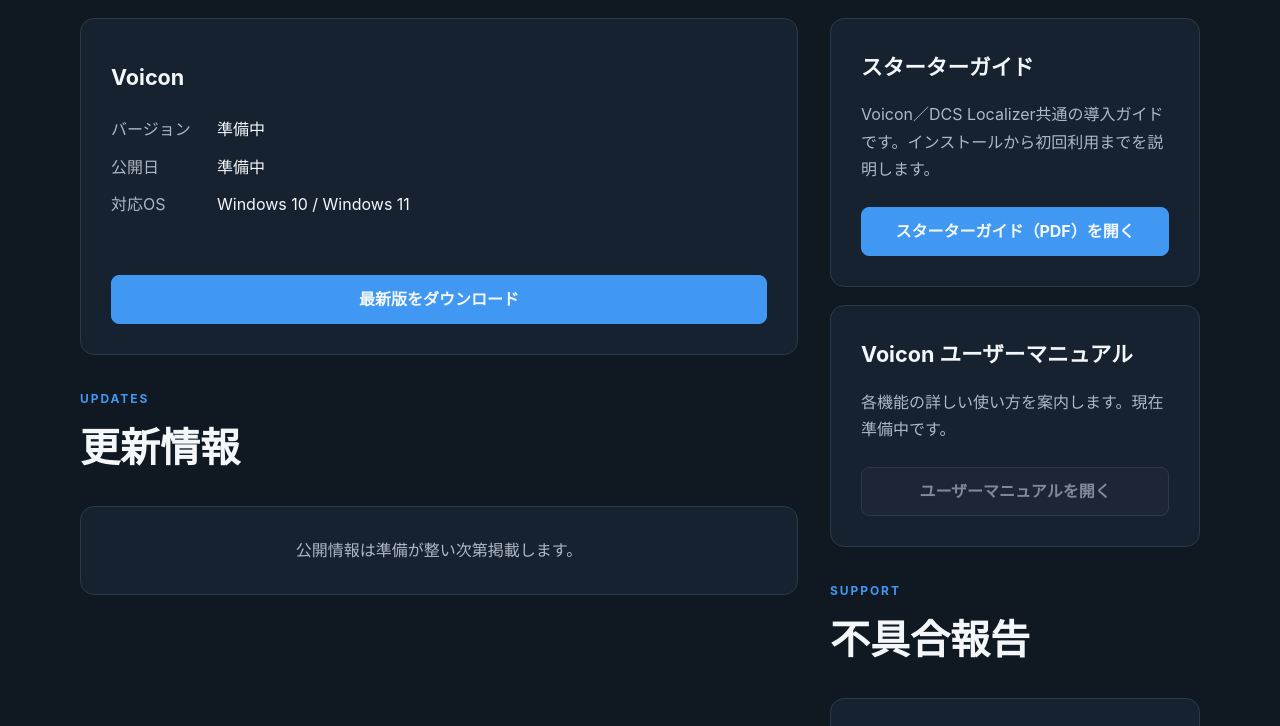
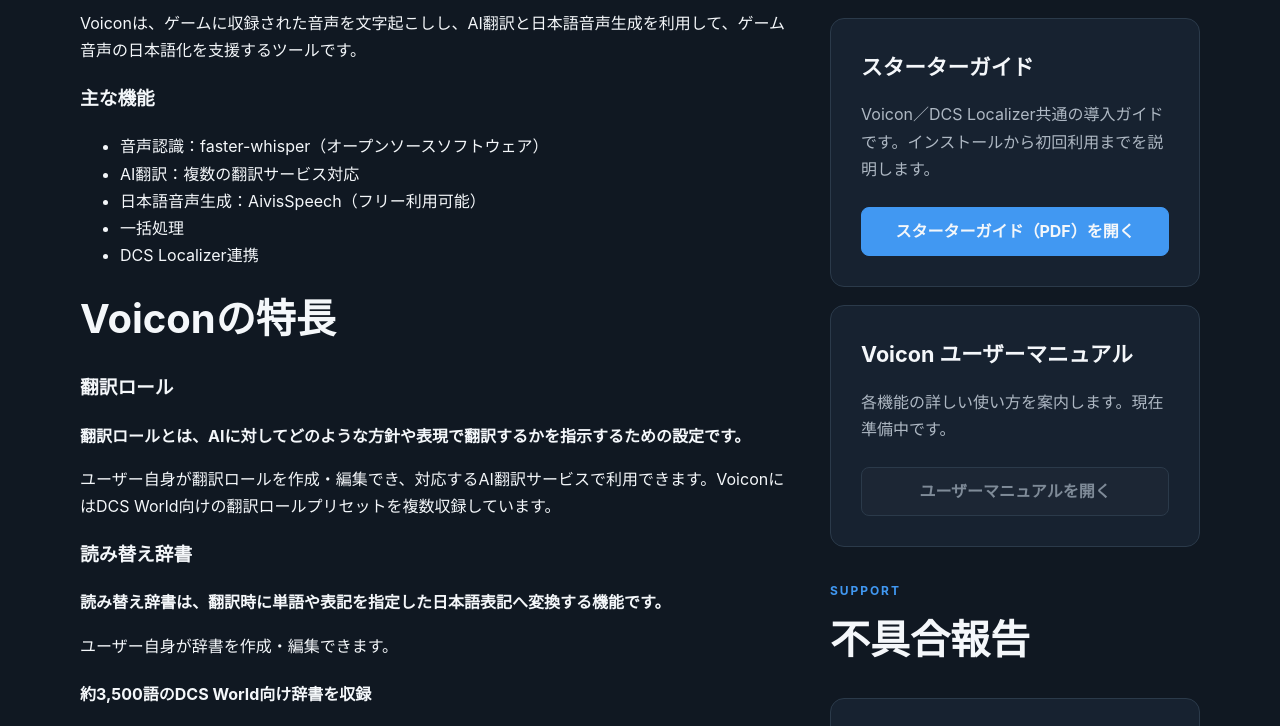
Before and after one commit to SiegWorks/SiegWorks.github.io, a plain HTML site: page voicon/index.html in a window 1280 px wide. Shown: the part 518-1244 px from the top of the page. Drawn offline with Linux system fonts and the light colour scheme.

Commit message:
Add files via upload

```diff
--- a/voicon/index.html
+++ b/voicon/index.html
@@ -43,7 +43,7 @@
           <section id="download" class="support-block">
             <header class="support-heading">
               <p class="section-label">DOWNLOAD</p>
-              <h2>最新版</h2>
+              <section><h2>ゲーム音声日本語化支援ツール</h2><p>Voiconは、ゲームに収録された音声を文字起こしし、AI翻訳と日本語音声生成を利用して、ゲーム音声の日本語化を支援するツールです。</p><h3>主な機能</h3><ul><li>音声認識：faster-whisper（オープンソースソフトウェア）</li><li>AI翻訳：複数の翻訳サービス対応</li><li>日本語音声生成：AivisSpeech（フリー利用可能）</li><li>一括処理</li><li>DCS Localizer連携</li></ul><h2>Voiconの特長</h2><h3>翻訳ロール</h3><p><b>翻訳ロールとは、AIに対してどのような方針や表現で翻訳するかを指示するための設定です。</b></p><p>ユーザー自身が翻訳ロールを作成・編集でき、対応するAI翻訳サービスで利用できます。VoiconにはDCS World向けの翻訳ロールプリセットを複数収録しています。</p><h3>読み替え辞書</h3><p><b>読み替え辞書は、翻訳時に単語や表記を指定した日本語表記へ変換する機能です。</b></p><p>ユーザー自身が辞書を作成・編集できます。</p><h4>約3,500語のDCS World向け辞書を収録</h4><p>ゲーム内に登場すると考えられる航空機、兵器、部隊、軍事・航空用語など約3,500語を収録し、英数字を含む兵器名、航空機名、略号、専門用語などを日本語で一般的によく使われる自然な読み方へ変換します。</p><table><tr><th>元の表記</th><th>日本語での読み方</th></tr><tr><td>AIM-120</td><td>エーアイエムヒャクニジュウ</td></tr><tr><td>F/A-18C</td><td>エフエージュウハチシー</td></tr><tr><td>AWACS</td><td>エーワックス</td></tr><tr><td>SA-10</td><td>エスエーテン</td></tr></table><p><small>※DCS World向け読み替え辞書の利用には、DCS Localizerとのバンドルライセンスが必要です。</small></p></section><h2>最新版</h2>
             </header>
 
             <div class="support-panel release-panel vertical-release-panel">
```
